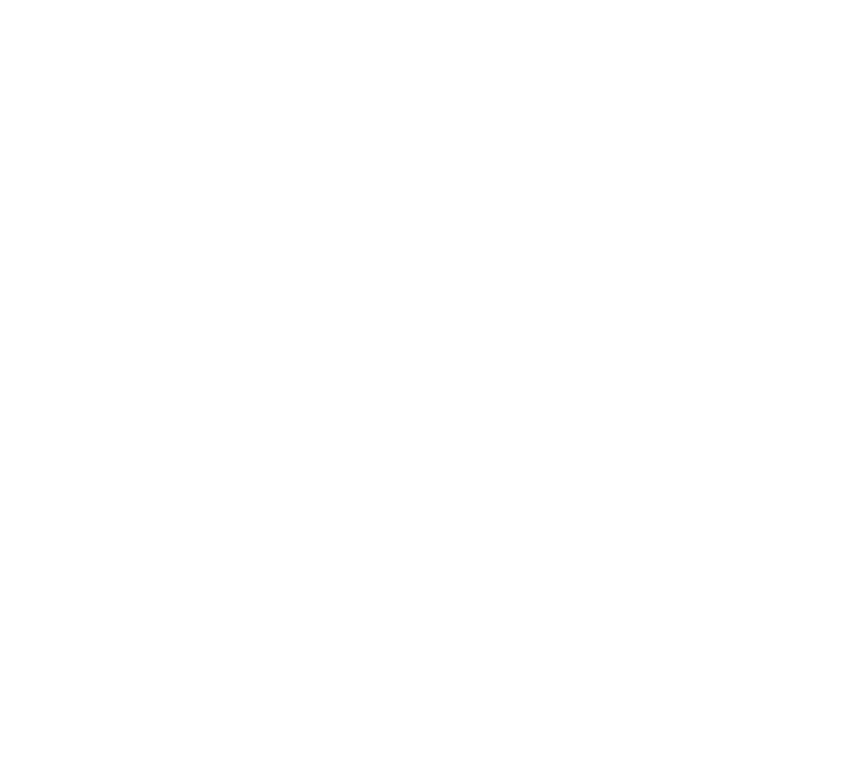
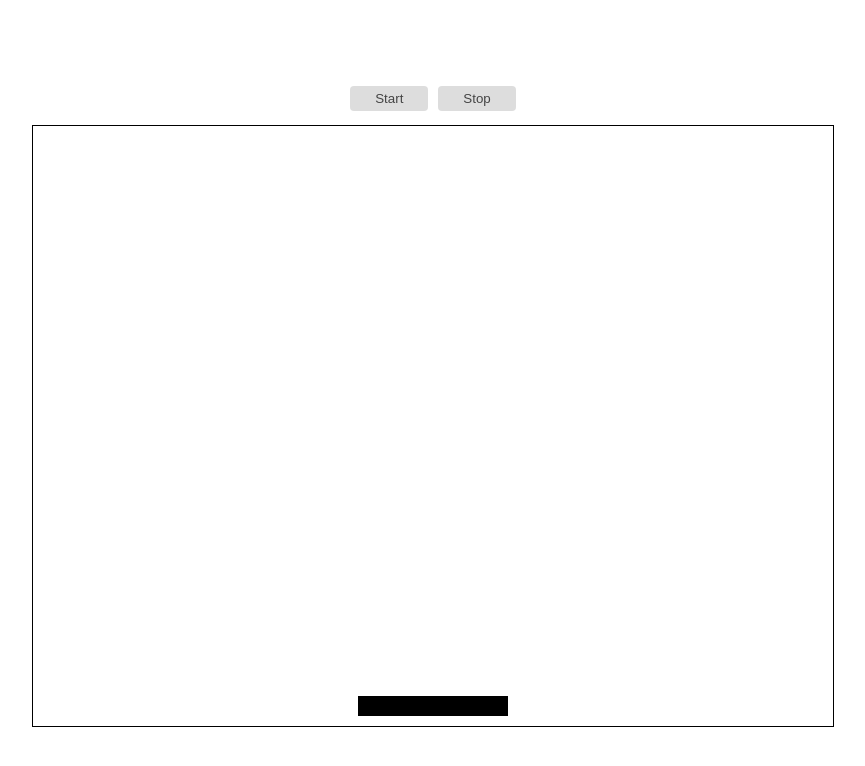
Before and after one commit to thenoiro/canvas-arkanoid, a website built with webpack: page src/index.html in a window 1280 px wide. Shown: the whole page, without its empty margins (207-1072 px from the left). Built offline with nearby package versions, Linux system fonts and the light colour scheme.

Commit message:
Base game environment

```diff
--- a/src/index.html
+++ b/src/index.html
@@ -4,8 +4,9 @@
     <meta charset="UTF-8">
     <meta name="viewport" content="width=device-width, initial-scale=1.0">
     <link rel="manifest" href="./manifest.webmanifest">
-    <title>Canvas Sandbox</title>
+    <title>Canvas Arkanoid</title>
   </head>
   <body>
+    <div id="container"></div>
   </body>
 </html>
--- /dev/null
+++ b/src/js/config.js
@@ -0,0 +1,21 @@
+const config = {
+  debug: true,
+  game: {
+    speed: 350,
+    acceleration: 0.025,
+    canvas: {
+      width: 800,
+      height: 600,
+    },
+    paddle: {
+      width: 150,
+      height: 20,
+      color: 'black',
+      margin: {
+        bottom: 10,
+      },
+    },
+  },
+};
+
+export default config;
--- /dev/null
+++ b/src/js/game/game-controller/game-controller.js
@@ -0,0 +1,51 @@
+import { log, inform } from '../../logger/logger';
+import config from '../../config';
+import Paddle from './paddle/paddle';
+import InputController from './input-controller';
+import GameLoop from './game-loop';
+
+export default class GameController {
+  constructor(options) {
+    const { container } = options;
+    const { canvas: canvasConfig } = config.game;
+    const { width, height } = canvasConfig;
+    const canvas = container.querySelector('.game-canvas');
+    const context = canvas.getContext('2d');
+    const input = new InputController({ element: canvas });
+
+    this.container = container;
+    this.canvas = canvas;
+    this.context = context;
+    this.ctx = context;
+    this.width = width;
+    this.height = height;
+    this.loop = new GameLoop(() => this.clear());
+    this.paddle = new Paddle({ context, input });
+  }
+
+  init() {
+    log('Game started');
+    this.render();
+  }
+
+  render() {
+    const { canvas } = this;
+    canvas.setAttribute('width', this.width);
+    canvas.setAttribute('height', this.height);
+    this.clear();
+    this.paddle.render();
+  }
+
+  clear() {
+    this.ctx.clearRect(0, 0, this.width, this.height);
+  }
+
+  startLoop() {
+    this.loop.start();
+    this.canvas.focus();
+  }
+
+  stopLoop() {
+    this.loop.stop();
+  }
+}
--- /dev/null
+++ b/src/js/game/game-controller/game-loop.js
@@ -0,0 +1,58 @@
+class GameLoop {
+  /**
+   * @param {loopCallback} callback
+   */
+  constructor() {
+    this.callbacks = [];
+    this.id = null;
+    this.last = 0;
+    this.started = false;
+  }
+
+  start() {
+    const loop = (timestamp = 0) => {
+      const legal = this.last !== 0 && timestamp !== 0;
+      const delay = timestamp - this.last;
+      this.last = timestamp;
+      this.id = requestAnimationFrame(loop);
+
+      if (legal) {
+        this.runCallback(delay);
+      }
+    };
+    this.stop();
+    this.started = true;
+    loop();
+  }
+
+  listen(cb) {
+    if (typeof cb === 'function') {
+      this.callbacks.push(cb);
+    }
+  }
+
+  runCallback(delay) {
+    this.callbacks.forEach((cb) => cb(delay));
+  }
+
+  stop() {
+    cancelAnimationFrame(this.id);
+    this.id = null;
+    this.last = 0;
+    this.started = false;
+  }
+}
+let instance = null;
+
+export default function(callback) {
+  if (!instance) {
+    instance = new GameLoop();
+  }
+  instance.listen(callback);
+  return instance;
+}
+
+/**
+ * @callback loopCallback
+ * @param {number} delay
+ */
--- /dev/null
+++ b/src/js/game/game-controller/input-controller.js
@@ -0,0 +1,55 @@
+import { log } from "../../logger/logger";
+
+export default class InputController {
+  /**
+   * @param {object} options
+   * @param {Element} options.element
+   */
+  constructor(options) {
+    this.element = options.element;
+    this.left = false;
+    this.right = false;
+    this.active = false;
+    this.bindEvents();
+  }
+
+  bindEvents() {
+    const { element } = this;
+    const listen = (event, handler) => element.addEventListener(event, handler);
+
+    listen('keydown', (e) => this.handleKey(e.keyCode, true));
+    listen('keyup', (e) => this.handleKey(e.keyCode, false));
+    listen('focus', () => this.active = true);
+    listen('blur', () => this.active = false);
+  }
+
+  getKey(key) {
+    switch (key) {
+      case 37: return 'left';
+      case 39: return 'right';
+      default: return null;
+    }
+  }
+
+  handleKey(key, state) {
+    switch (this.getKey(key)) {
+      case 'left':
+        this.left = state;
+        break;
+      case 'right':
+        this.right = state;
+        break;
+      default:
+        break;
+    }
+  }
+
+  getState() {
+    const { left, right, active } = this;
+
+    return {
+      left: left && !right && active,
+      right: right && !left && active,
+    };
+  }
+}
--- /dev/null
+++ b/src/js/game/game-controller/paddle/paddle-movement.js
@@ -0,0 +1,61 @@
+import config from '../../../config';
+import { log } from '../../../logger/logger';
+
+export default class PaddleMovement {
+  constructor() {
+    const { speed, acceleration } = config.game;
+
+    this.speed = speed;
+    this.acceleration = acceleration;
+    this.s = 0;
+  }
+
+  /**
+   * @param {object} options
+   * @param {number} options.delta
+   * @param {number} options.direction
+   */
+  calculateMove(options) {
+    const { direction, delta } = options;
+    const { speed, acceleration } = this;
+    let deltaSpeed = speed / 1000 * delta;
+    let deltaAcceleration = deltaSpeed / (acceleration * 1000);
+
+    if (deltaAcceleration === Infinity) {
+      deltaAcceleration = deltaSpeed;
+    }
+    let leftSpeed = deltaSpeed - (deltaSpeed - deltaAcceleration);
+
+    if (!direction) {
+      leftSpeed /= 2;
+
+      if (this.s > 0) {
+        this.s -= leftSpeed;
+
+        if (this.s < 0) {
+          this.s = 0;
+        }
+      } else if (this.s < 0) {
+        this.s += leftSpeed;
+
+        if (this.s > 0) {
+          this.s = 0;
+        }
+      }
+    } else {
+      this.s += leftSpeed * direction;
+
+      if (this.s < 0 - deltaSpeed) {
+        this.s = 0 - deltaSpeed;
+      }
+      if (this.s > deltaSpeed) {
+        this.s = deltaSpeed;
+      }
+    }
+    return this.s;
+  }
+
+  clear() {
+
+  }
+}
--- /dev/null
+++ b/src/js/game/game-controller/paddle/paddle-position.js
@@ -0,0 +1,34 @@
+export default class PaddlePosition {
+  /**
+   * Paddle position options
+   * @param {object} options
+   * @param {object} options.container
+   * @param {number} options.container.width
+   * @param {number} options.container.height
+   * @param {object} options.paddle
+   * @param {number} options.paddle.width
+   * @param {number} options.paddle.height
+   * @param {object} [options.paddle.margin]
+   * @param {number} [options.paddle.margin.bottom]
+   * @param {number} [options.paddle.margin.top]
+   * @param {number} [options.paddle.margin.left]
+   * @param {number} [options.paddle.margin.right]
+   */
+  constructor(options) {
+    const { paddle, container } = options;
+    const { margin = {} } = paddle;
+
+    this.width = paddle.width;
+    this.height = paddle.height;
+    this.halfWidth = paddle.width / 2;
+    this.halfHeight = paddle.height / 2;
+    this.margin = {
+      top: margin.top || 0,
+      bottom: margin.bottom || 0,
+      left: margin.left || 0,
+      right: margin.right || 0,
+    };
+    this.x = (container.width / 2) - this.halfWidth + this.margin.left - this.margin.right;
+    this.y = container.height - this.height + this.margin.top - this.margin.bottom;
+  }
+}
--- /dev/null
+++ b/src/js/game/game-controller/paddle/paddle.js
@@ -0,0 +1,71 @@
+import config from '../../../config';
+import PaddlePosition from './paddle-position';
+import PaddleMovement from './paddle-movement';
+import GameLoop from '../game-loop';
+import InputController from '../input-controller';
+
+export default class Paddle {
+  /**
+   * Paddle options
+   * @param {object} options
+   * @param {object} options.context
+   * @param {object} options.input
+   */
+  constructor(options = {}) {
+    const { context, input } = options;
+    const { paddle, canvas } = config.game;
+
+    this.context = context;
+    this.ctx = context;
+    this.color = paddle.color;
+    this.position = new PaddlePosition({
+      container: {
+        width: canvas.width,
+        height: canvas.height,
+      },
+      paddle: {
+        width: paddle.width,
+        height: paddle.height,
+        margin: paddle.margin,
+      },
+    });
+    this.loop = new GameLoop((delay) => this.move(delay));
+    this.paddleMovement = new PaddleMovement();
+    this.inputController = input;
+  }
+
+  render() {
+    const { ctx, position: pos, color } = this;
+    ctx.fillStyle = color;
+    ctx.fillRect(pos.x, pos.y, pos.width, pos.height);
+  }
+
+  move(delta) {
+    const { width } = config.game.canvas;
+    const { position: pos } = this;
+    const direction = this.getCurrentDirection();
+    const offset = this.paddleMovement.calculateMove({ direction, delta });
+    let newX = pos.x + offset;
+
+    if (newX < 0) {
+      newX = 0;
+    }
+    if (newX + pos.width > width) {
+      newX = width - pos.width;
+    }
+    pos.x = newX;
+    this.render();
+  }
+
+  getCurrentDirection() {
+    const { left, right } = this.inputController.getState();
+
+    if (left) {
+      return -1;
+    }
+    if (right) {
+      return 1;
+    }
+    return 0;
+  }
+}
--- /dev/null
+++ b/src/js/game/game.css
@@ -0,0 +1,24 @@
+.game-container .game-control {
+  padding: 10px;
+  display: flex;
+  justify-content: center;
+}
+.game-container button {
+  background-color: #ddd;
+  border: none;
+  border-radius: 4px;
+  margin: 5px;
+  padding: 5px 25px;
+  transition-duration: 350ms;
+  cursor: pointer;
+  color: #444;
+}
+.game-container button:hover {
+  background-color: #bbb;
+}
+.game-container .canvas-container .game-canvas {
+  outline: 1px solid black;
+}
+.game-container .canvas-container .game-canvas:focus {
+  outline: 2px solid black;
+}
--- /dev/null
+++ b/src/js/game/game.js
@@ -0,0 +1,39 @@
+import GameController from './game-controller/game-controller';
+import gameStyles from './game.css';
+import { log } from '../logger/logger';
+
+export default (gameContainer = 'container') => {
+  log('Game styles loaded', gameStyles);
+  const gameLayout = `
+    <div class="game-container">
+      <div class="game-control">
+        <button class="game-start">Start</button>
+        <button class="game-stop">Stop</button>
+      </div>
+      <div class="canvas-container">
+        <canvas class="game-canvas" tabindex="-1"></canvas>
+      </div>
+    </div>`;
+
+  const container = document.getElementById(gameContainer);
+  container.innerHTML = gameLayout;
+
+  const gameController = new GameController({ container });
+  gameController.init();
+
+  const buttonStart = container.querySelector('.game-start');
+  const buttonStop = container.querySelector('.game-stop');
+
+  buttonStart.addEventListener('click', () => {
+    gameController.startLoop();
+  });
+  buttonStop.addEventListener('click', () => {
+    gameController.stopLoop();
+  });
+};
+
+/*
+  ctx.fillStyle = '#color';
+  ctx.fillRect(x, y, width, height);
+  ctx.clearRect(x, y, width, height);
+*/
--- a/src/js/index.js
+++ b/src/js/index.js
@@ -0,0 +1,9 @@
+import game from './game/game';
+import { log } from './logger/logger';
+import styles from '../styles/base.css';
+
+log('Styles loaded', styles);
+
+document.addEventListener('DOMContentLoaded', () => {
+  game();
+});
--- /dev/null
+++ b/src/js/logger/logger.js
@@ -0,0 +1,16 @@
+import config from '../config';
+
+const { debug } = config;
+const logStorage = [];
+
+export const inform = console;
+
+export const log = (...args) => {
+  const timestamp = new Date().getTime();
+  const logObject = { timestamp, args };
+  logStorage.push(logObject);
+
+  if (debug) {
+    inform.debug(timestamp, ...args);
+  }
+};
--- /dev/null
+++ b/src/styles/base.css
@@ -0,0 +1,17 @@
+html,
+body {
+  padding: 0;
+  margin: 0;
+  font-family: sans-serif;
+  font-size: 12px;
+  width: 100%;
+  height: 100%;
+}
+
+#container {
+  display: flex;
+  justify-content: center;
+  align-items: center;
+  width: 100%;
+  height: 100%;
+}
```
Also changed, not shown: package.json (+5 -5 lines), src/manifest.webmanifest.
